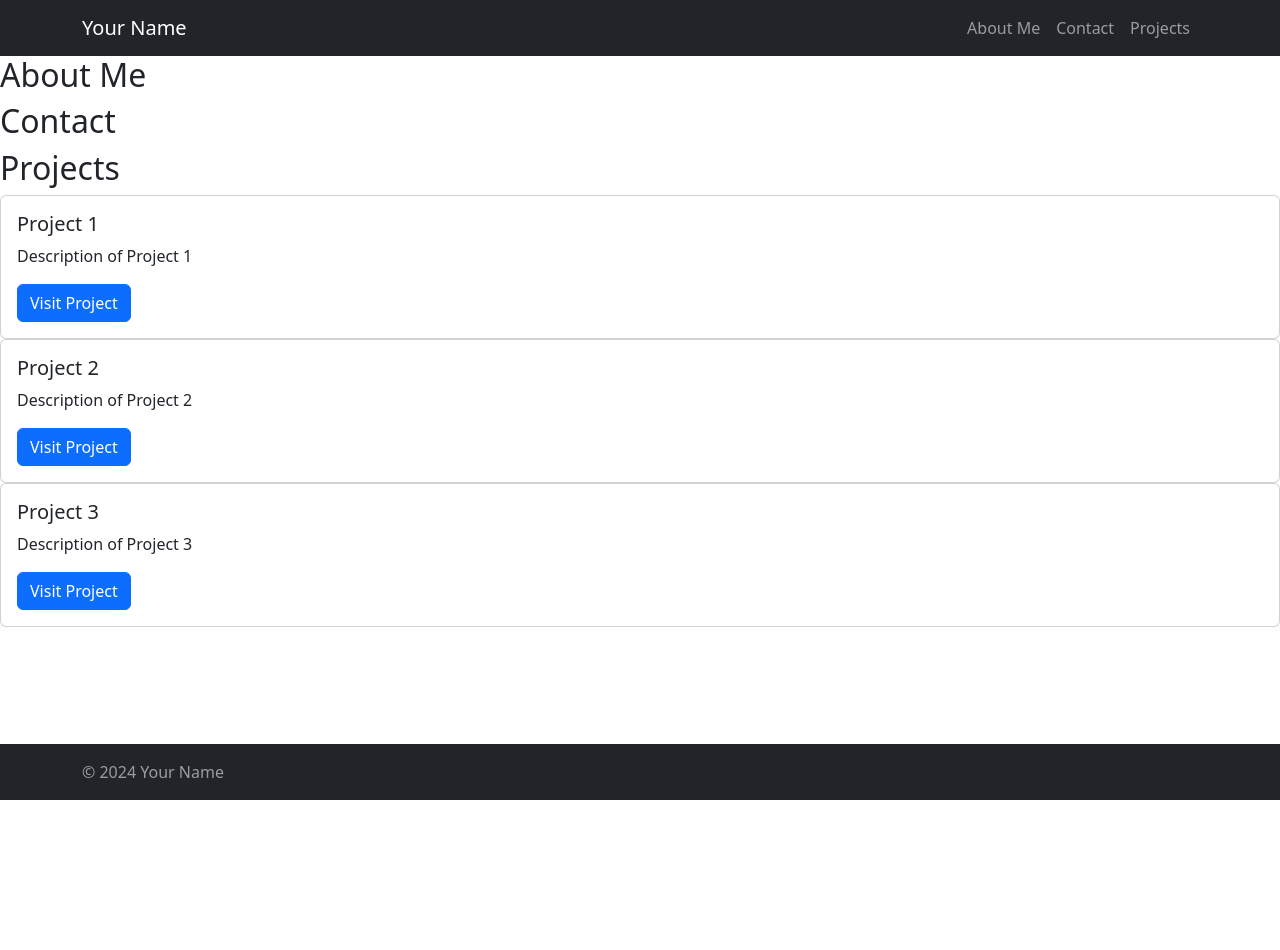
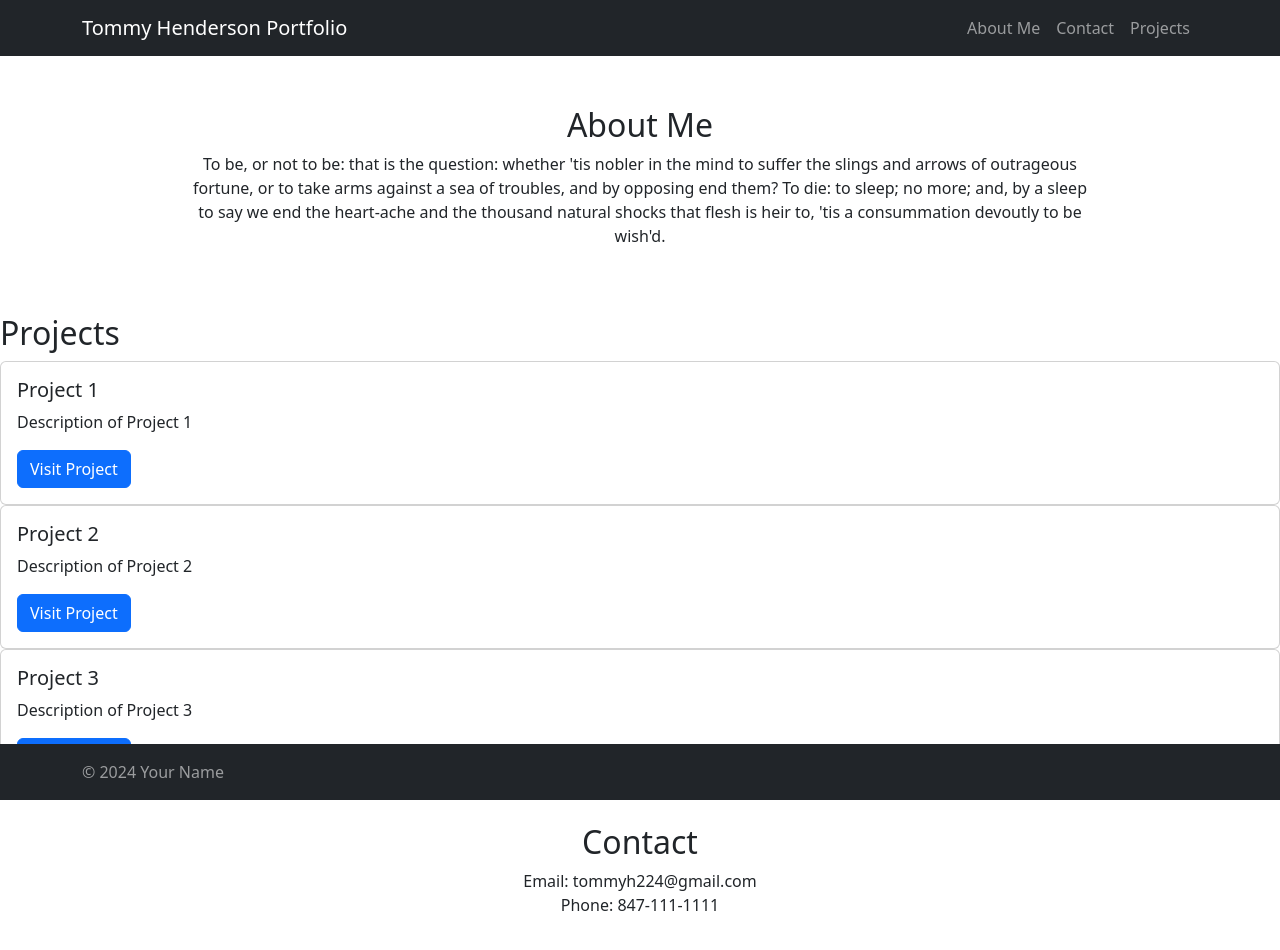
Before and after one commit to tommy-henderson/react-portfolio, a React (Vite) app: page / in a window 1280 px wide. Shown: the top 950 px of the page. Before the commit the page ends 800 px from the top, so only its background shows below. Built offline with nearby package versions, Linux system fonts and the light colour scheme.

Commit message:
added some styling to the index.css file

```diff
--- a/src/App.jsx
+++ b/src/App.jsx
@@ -11,11 +11,12 @@ const App = () => {
       <Header />
       <section id="about">
         <h2>About Me</h2>
-        {/* Your about me content goes here */}
-      </section>
-      <section id="contact">
-        <h2>Contact</h2>
-        {/* Your contact content goes here */}
+        {
+          <p>To be, or not to be: that is the question: whether 'tis nobler in the mind to suffer the slings and arrows of
+            outrageous fortune, or to take arms against a sea of troubles, and by opposing end them? To die: to sleep; no
+            more; and, by a sleep to say we end the heart-ache and the thousand natural shocks that flesh is heir to, 'tis a
+            consummation devoutly to be wish'd.</p>
+        }
       </section>
       <section id="projects">
         <h2>Projects</h2>
@@ -23,6 +24,11 @@ const App = () => {
         <Project title="Project 2" description="Description of Project 2" link="https://project2.com" />
         <Project title="Project 3" description="Description of Project 3" link="https://project3.com" />
       </section>
+      <section id="contact">
+        <h2>Contact</h2>
+        {<div>Email: tommyh224@gmail.com</div>}
+        {<div>Phone: 847-111-1111</div>}
+      </section>
       <Footer />
     </div>
   );
--- a/src/components/header.jsx
+++ b/src/components/header.jsx
@@ -6,7 +6,7 @@ const Header = () => {
   return (
     <Navbar bg="dark" variant="dark">
       <Container>
-        <Navbar.Brand>Your Name</Navbar.Brand>
+        <Navbar.Brand>Tommy Henderson Portfolio</Navbar.Brand>
         <Navigation />
       </Container>
     </Navbar>
--- a/src/index.css
+++ b/src/index.css
@@ -1,68 +1,17 @@
-/* :root {
-  font-family: Inter, system-ui, Avenir, Helvetica, Arial, sans-serif;
-  line-height: 1.5;
-  font-weight: 400;
-
-  color-scheme: light dark;
-  color: rgba(255, 255, 255, 0.87);
-  background-color: #242424;
-
-  font-synthesis: none;
-  text-rendering: optimizeLegibility;
-  -webkit-font-smoothing: antialiased;
-  -moz-osx-font-smoothing: grayscale;
+#about {
+  max-width: 70%;
+  text-align: center;
+  align-items: center;
+  margin: auto;
+  padding-top: 50px;
+  padding-bottom: 50px;
 }
 
-a {
-  font-weight: 500;
-  color: #646cff;
-  text-decoration: inherit;
+#contact {
+  max-width: 70%;
+  text-align: center;
+  align-items: center;
+  margin: auto;
+  padding-bottom: 100px;
+  padding-top: 30px;
 }
-a:hover {
-  color: #535bf2;
-}
-
-body {
-  margin: 0;
-  display: flex;
-  place-items: center;
-  min-width: 320px;
-  min-height: 100vh;
-}
-
-h1 {
-  font-size: 3.2em;
-  line-height: 1.1;
-}
-
-button {
-  border-radius: 8px;
-  border: 1px solid transparent;
-  padding: 0.6em 1.2em;
-  font-size: 1em;
-  font-weight: 500;
-  font-family: inherit;
-  background-color: #1a1a1a;
-  cursor: pointer;
-  transition: border-color 0.25s;
-}
-button:hover {
-  border-color: #646cff;
-}
-button:focus,
-button:focus-visible {
-  outline: 4px auto -webkit-focus-ring-color;
-}
-
-@media (prefers-color-scheme: light) {
-  :root {
-    color: #213547;
-    background-color: #ffffff;
-  }
-  a:hover {
-    color: #747bff;
-  }
-  button {
-    background-color: #f9f9f9;
-  }
-} */
```
